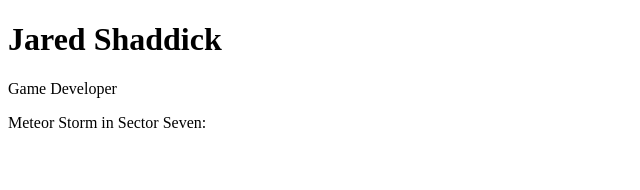
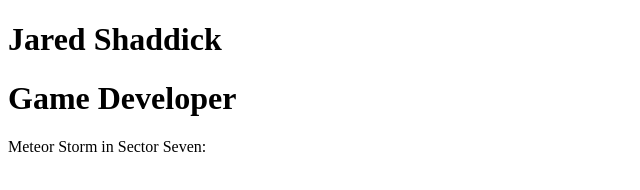
Before and after one commit to themadrat/themadrat.github.io, a plain HTML site: page index.html in a window 1280 px wide. Shown: the whole page, without its empty margins (0-640 px from the left). Drawn offline with Linux system fonts and the light colour scheme.

Commit message:
Update index.html

```diff
--- a/index.html
+++ b/index.html
@@ -2,7 +2,7 @@
 <html>
 <body>
     <h1>Jared Shaddick</h1>
-    <p>Game Developer</p>
+    <h1>Game Developer</h1>
     <p>Meteor Storm in Sector Seven: </p>
 </body>
 </html>
```
